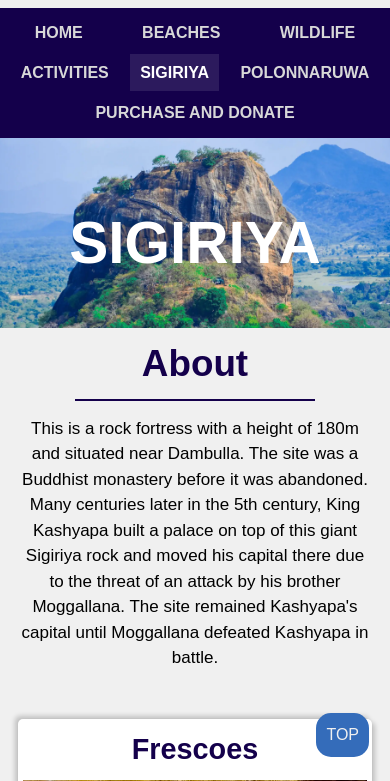
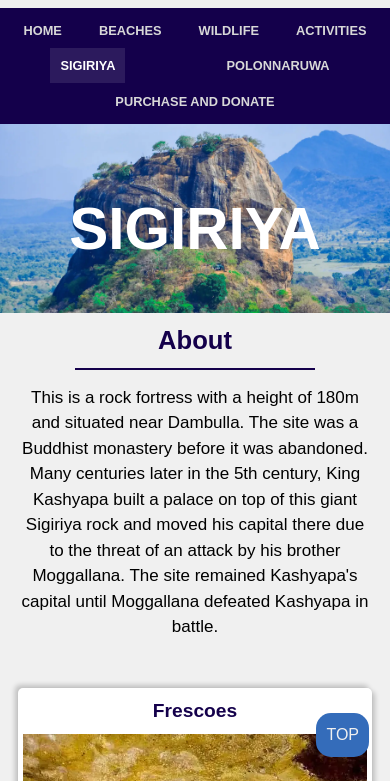
Before and after one commit to sachintha-lk/WDOS1-Assignment2, a plain HTML site: page sigiriya.html in a window 390 px wide. Shown: the part 63-844 px from the top of the page. Drawn offline with Linux system fonts and the light colour scheme.

Commit message:
change font size for small screen

```diff
--- a/styles/sigiriya.css
+++ b/styles/sigiriya.css
@@ -360,3 +360,19 @@ h1,h2,p  {
         width: 90%;
     }
 }
+@media only screen and (max-width:400px) {
+    h2 {
+        font-size: 1.6rem;
+    }
+
+    h3 {
+        font-size: 1.2rem;
+    }
+
+    #mainNav li {
+        font-size: 0.8rem;
+    }
+
+
+
+}
```
